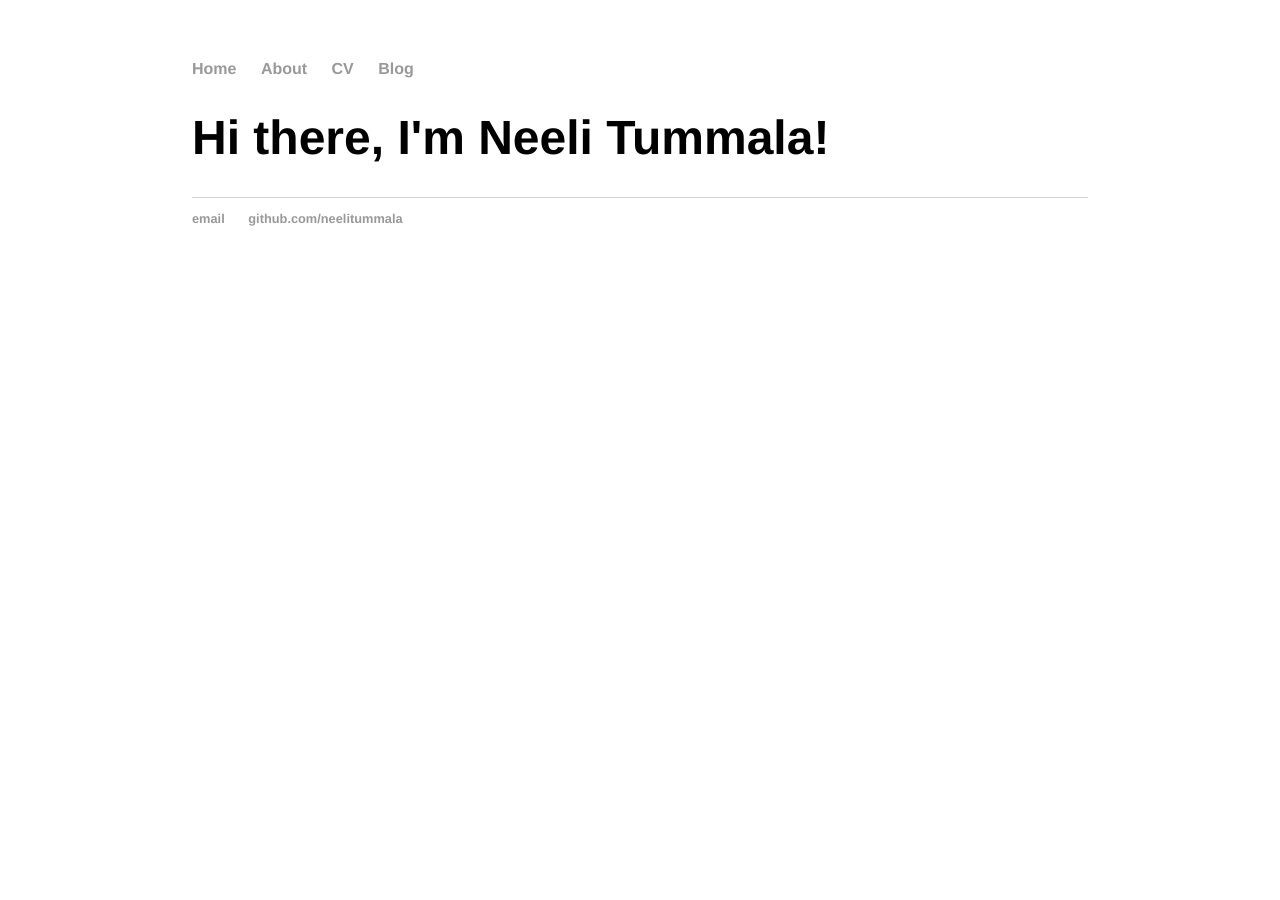
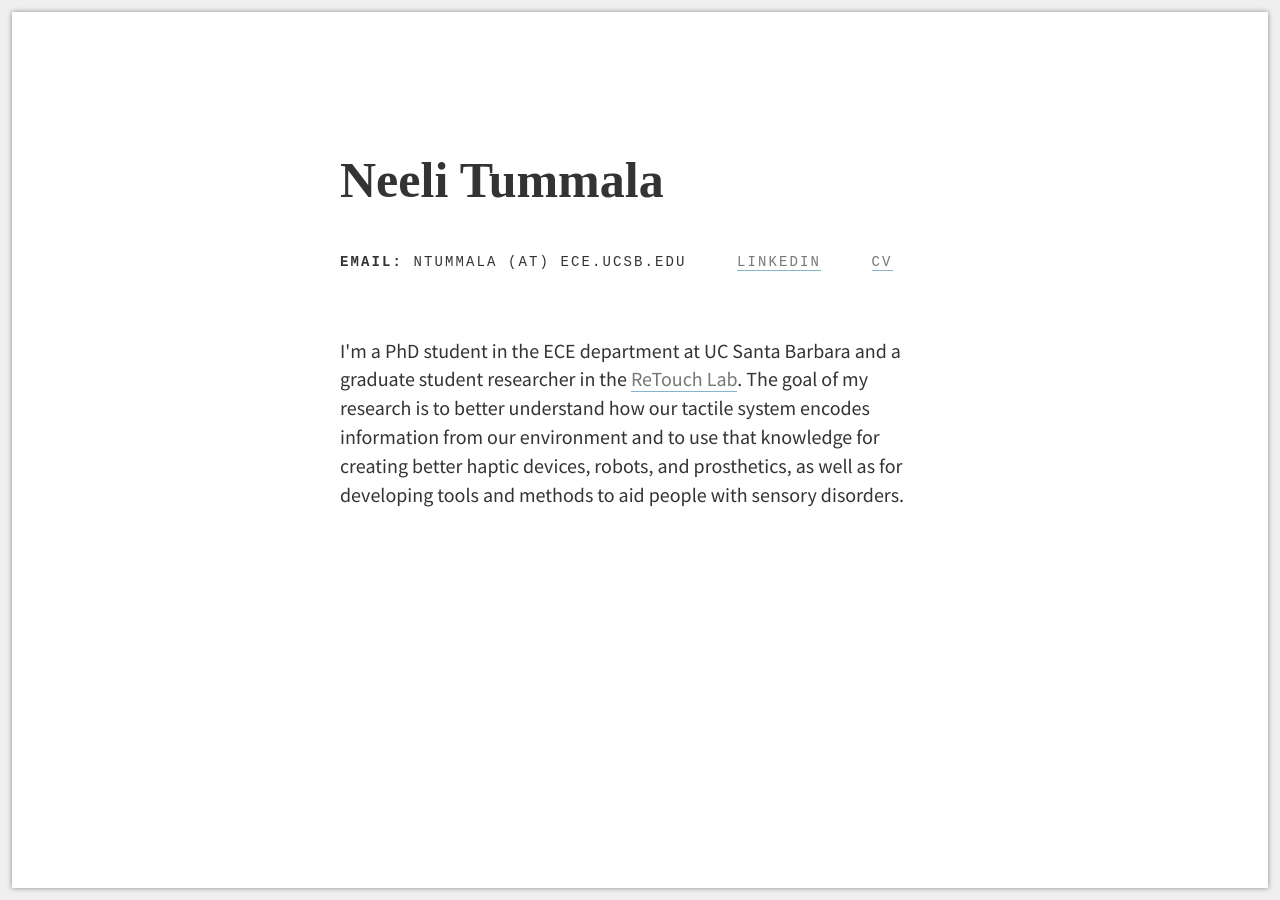
Before and after one commit to neelitummala/neelitummala.github.io, a Jekyll site: the page index.html, which Jekyll copies as it is, in a window 1280 px wide. Built offline with Jekyll 4.4.1, drawn with Linux system fonts in a browser that asks for light colours.

Commit message:
created homepage

```diff
--- a/css/main.css
+++ b/css/main.css
@@ -1,43 +1,22 @@
-body {
-    margin: 60px auto;
-    width: 70%;
-}
-nav ul, footer ul {
-    font-family:'Helvetica', 'Arial', 'Sans-Serif';
-    padding: 0px;
-    list-style: none;
-    font-weight: bold;
-}
-nav ul li, footer ul li {
-    display: inline;
-    margin-right: 20px;
-}
-a {
-    text-decoration: none;
-    color: #999;
-}
-a:hover {
-    text-decoration: underline;
-}
-h1 {
-    font-size: 3em;
-    font-family:'Helvetica', 'Arial', 'Sans-Serif';
-}
-p {
-    font-size: 1.5em;
-    line-height: 1.4em;
-    color: #333;
-}
-footer {
-    border-top: 1px solid #d5d5d5;
-    font-size: .8em;
-}
+body {font-family: Franklin Gothic Book, Source Sans Pro, Helvetica Neue, sans-serif; margin: 0 auto; background: #efefef; line-height: 1.8em; padding: 12px; box-sizing: border-box; color: #333;}
+body, html {height: 100%;}
 
-ul.posts {
-    margin: 20px auto 40px;
-    font-size: 1.5em;
-}
+.wrapper {box-sizing: border-box; background: #fff; box-shadow: 0 0 5px #888; box-shadow: 0 0 5px #888; height: 100%; overflow: auto; }
 
-ul.posts li {
-    list-style: none;
-}
+
+a {color: #777; text-decoration: none; border-bottom: 1px solid #89b2cc;}
+a:hover {border-bottom: 1px solid #89b2cc; color: #222}
+p {font-weight: 200; font-size: 20px;}
+
+.name {font-family: Playfair Display; font-size: 50px; font-weight: 900; padding-bottom: 20px;}
+
+.container {margin: 0 auto; width: 600px; height: 600px; padding: 80px 12px; overflow: auto;}
+
+.meta {text-transform: uppercase; font-family: Courier New, Quicksand, "Helvetica Neue", "Arial", sans-serif; font-size: 14px; letter-spacing: .15em;}
+.meta a:hover {border-bottom: 1px solid #89b2cc; color: #333;}
+
+.inline-list {list-style: none; margin: 0; padding: 0;}
+.inline-list li {display: inline-block;}
+
+footer .inline-list li {padding-right: 40px;}
+footer {margin: 0 auto; bottom: 0px; padding: 40px 0; width: 600px;}
--- a/index.html
+++ b/index.html
@@ -1,7 +1,34 @@
----
-layout: default
-title: Neeli Tummala
----
-<div class="blurb">
-	<h1>Hi there, I'm Neeli Tummala!</h1>
-</div><!-- /.blurb -->
+<!doctype html>
+<html>
+  <head>
+    <meta charset="utf-8">
+    <link href="http://fonts.googleapis.com/css?family=Source+Sans+Pro:400,700|Montserrat" rel="stylesheet" type="text/css">
+    <link rel="stylesheet" type="text/css" href="css/main.css">
+    <link rel="icon" href="favicon.png" type="image/x-icon">
+    <title>Neeli Tummala</title>
+  </head>
+  <body>
+    <div class="wrapper">
+    <div class="container">
+    	<footer>
+    	<header>
+        <h1 class="name">Neeli Tummala</h1>
+      </header>
+
+      <ul class="meta inline-list">
+        <li><b>Email:</b> ntummala (at) ece.ucsb.edu</li>
+        <li><a href="http://linkedin.com/in/neeli-tummala" target="_blank">Linkedin</a></li>
+        <li><a href="neelitummala.github.io/docs/Neeli_Tummala_CV.pdf" target="_blank">CV</a></li>
+      </ul>
+    </footer>
+
+
+      <article>
+        <p>I'm a PhD student in the ECE department at UC Santa Barbara and a graduate student researcher in the <a href="http://re-touch-lab.com/" target="_blank">ReTouch Lab</a>. The goal of my research is to better understand how our tactile system encodes information from our environment and to use that knowledge for creating better haptic devices, robots, and prosthetics, as well as for developing tools and methods to aid people with sensory disorders.
+      </article>
+
+
+  </div>
+  </div>
+  </body>
+</html>
```
